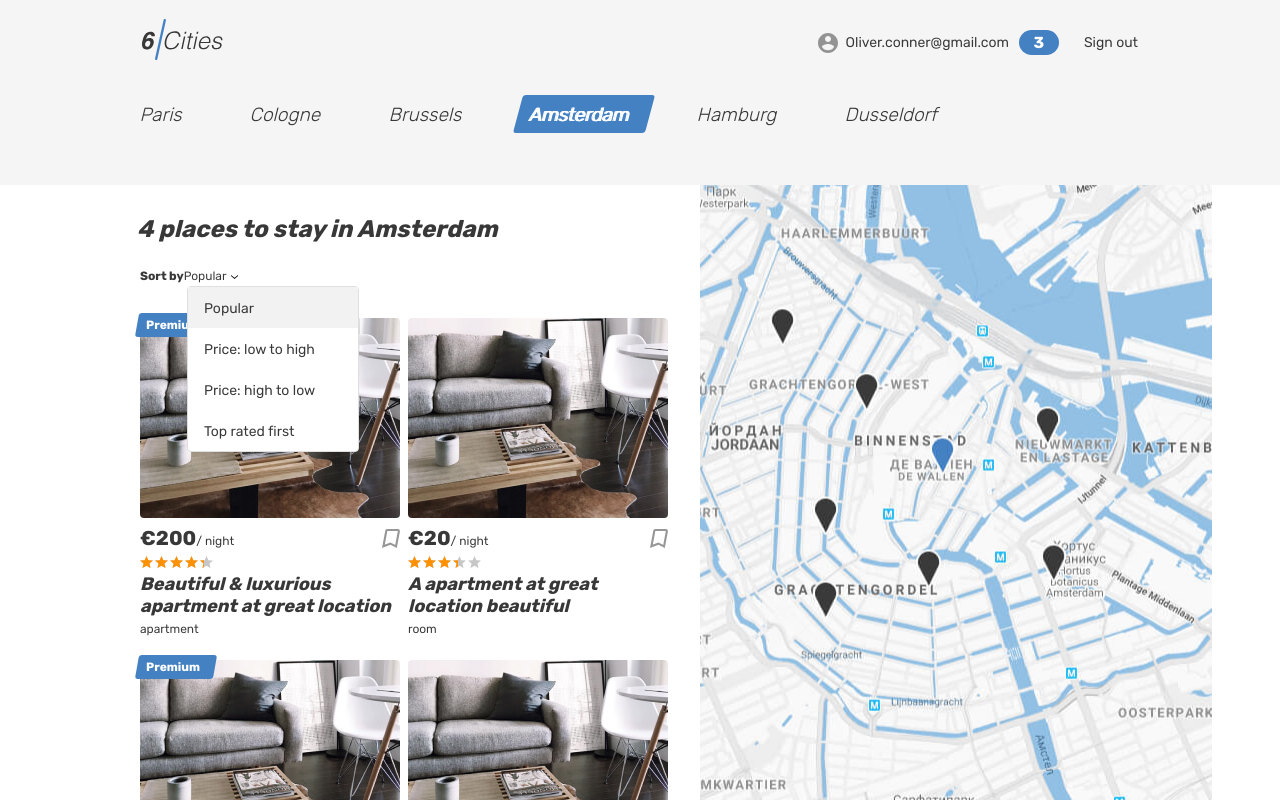
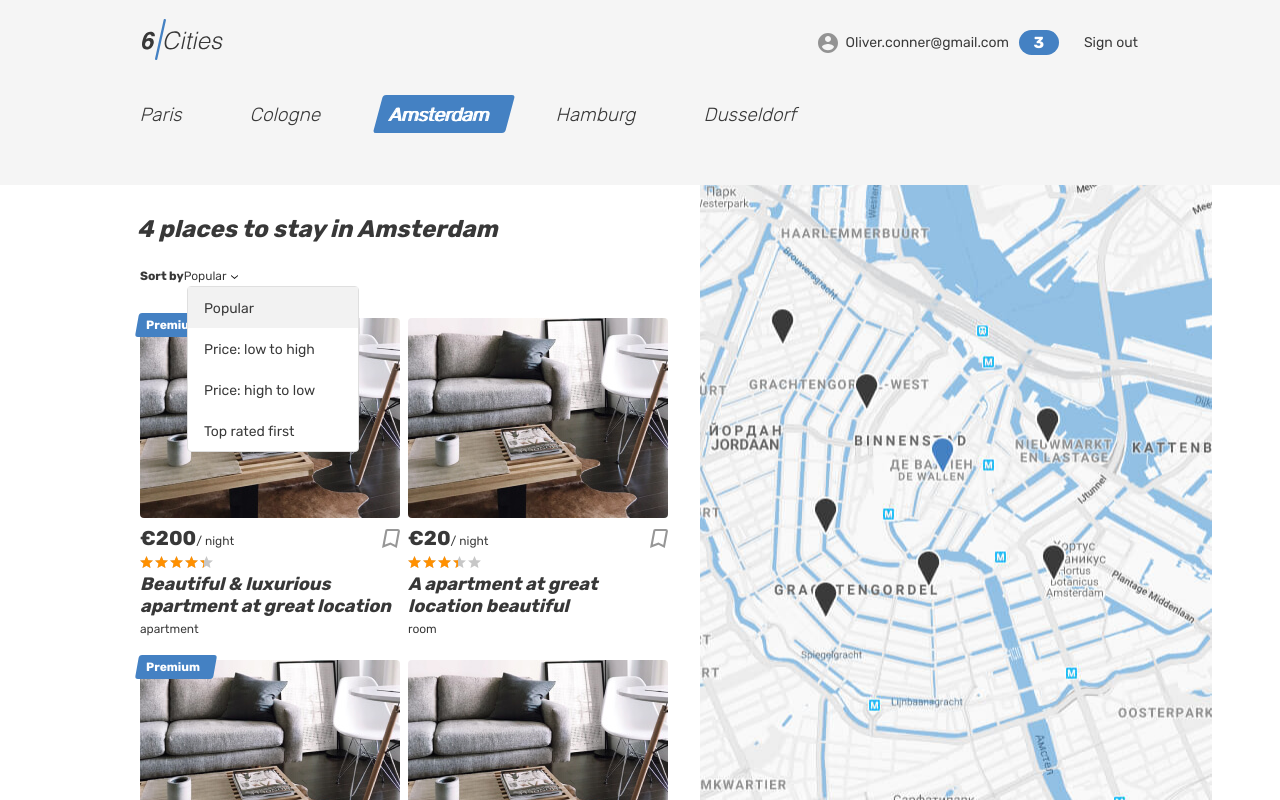
Before and after one commit to knenkne/six-cities-html-academy-example, a React (Create React App) app in the folder project/: page / in a window 1280 px wide. Built offline with nearby package versions, Linux system fonts and the light colour scheme.

Commit message:
[Homework-6] cities list component

```diff
--- /dev/null
+++ b/project/src/components/cities-list/cities-list.tsx
@@ -0,0 +1,10 @@
+import City from '../city/city';
+import { cities } from '../../const';
+
+export const CitiesList = (): JSX.Element => (
+  <ul className="locations__list tabs__list">
+    {cities.map((city) => (
+      <City key={city} name={city} active={city === 'Amsterdam'} />
+    ))}
+  </ul>
+);
--- /dev/null
+++ b/project/src/components/city/city.tsx
@@ -0,0 +1,16 @@
+import type { CityName } from '../../types/types';
+
+type CityProps = {
+    name: CityName,
+    active: boolean;
+}
+
+const City = ({ name, active }: CityProps): JSX.Element => (
+  <li className="locations__item">
+    <a className={`locations__item-link tabs__item${active ? ' tabs__item--active' : ''}`} href="#">
+      <span>{name}</span>
+    </a>
+  </li>
+);
+
+export default City;
--- a/project/src/const.ts
+++ b/project/src/const.ts
@@ -1,5 +1,6 @@
 export const STARS_COUNT = 5;
 export const MAX_PERCENT_STARS_WIDTH = 100;
+export const cities = ['Paris', 'Cologne', 'Amsterdam', 'Hamburg', 'Dusseldorf'] as const;
 
 export enum AppRoute {
     Root = '/',
--- a/project/src/pages/main/main.tsx
+++ b/project/src/pages/main/main.tsx
@@ -1,6 +1,7 @@
 import type { Offer } from '../../types/types';
 
 import CardList from '../../components/card-list/card-list';
+import { CitiesList } from '../../components/cities-list/cities-list';
 
 type MainProps = {
   offers: Offer[]
@@ -51,38 +52,7 @@ const Main = ({ offers }: MainProps): JSX.Element => (
       <h1 className="visually-hidden">Cities</h1>
       <div className="tabs">
         <section className="locations container">
-          <ul className="locations__list tabs__list">
-            <li className="locations__item">
-              <a className="locations__item-link tabs__item" href="#">
-                <span>Paris</span>
-              </a>
-            </li>
-            <li className="locations__item">
-              <a className="locations__item-link tabs__item" href="#">
-                <span>Cologne</span>
-              </a>
-            </li>
-            <li className="locations__item">
-              <a className="locations__item-link tabs__item" href="#">
-                <span>Brussels</span>
-              </a>
-            </li>
-            <li className="locations__item">
-              <a className="locations__item-link tabs__item tabs__item--active">
-                <span>Amsterdam</span>
-              </a>
-            </li>
-            <li className="locations__item">
-              <a className="locations__item-link tabs__item" href="#">
-                <span>Hamburg</span>
-              </a>
-            </li>
-            <li className="locations__item">
-              <a className="locations__item-link tabs__item" href="#">
-                <span>Dusseldorf</span>
-              </a>
-            </li>
-          </ul>
+          <CitiesList />
         </section>
       </div>
       <div className="cities">
--- a/project/src/types/types.ts
+++ b/project/src/types/types.ts
@@ -1,5 +1,9 @@
+import { cities } from '../const';
+
+export type CityName = typeof cities[number];
+
 export type City = {
-    name: string;
+    name: CityName
 }
 
 export type Offer = {
```
